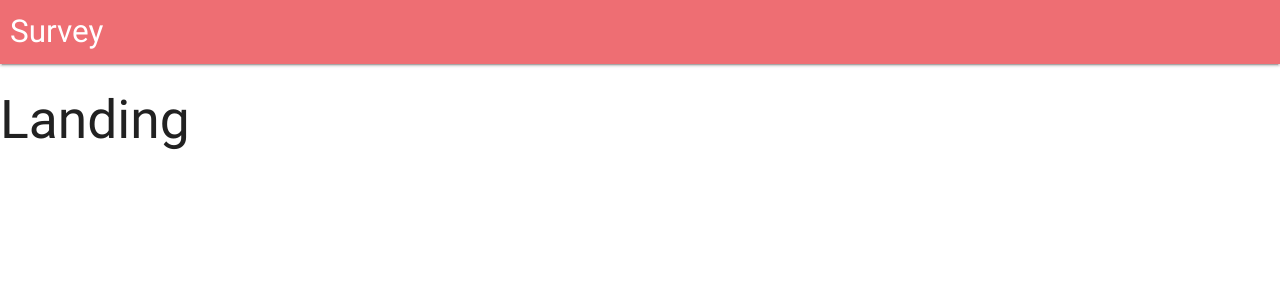
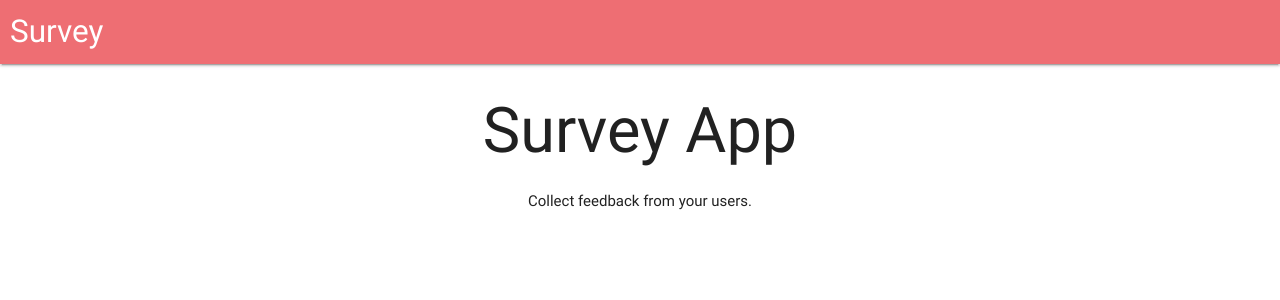
Before and after one commit to bharatchopra28/surveyapp, a React (Create React App) app in the folder client/: page / in a window 1280 px wide. Shown: the top 300 px of the page. Built offline with nearby package versions, Linux system fonts and the light colour scheme; no server answers.

Commit message:
Landing page contructed and little fix for header

```diff
--- a/client/src/components/App.js
+++ b/client/src/components/App.js
@@ -3,10 +3,10 @@
 import { BrowserRouter, Route } from 'react-router-dom';
 
 import Header from './Header';
+import Landing from './Landing';
 import { fetchUser } from '../actions';
 const Dashboard = () => <h2>Dashboard</h2>;
 const SurveyNew = () => <h2> SurveyNew</h2>;
-const Landing = () => <h2>Landing</h2>;
 
 class App extends Component {
 	componentDidMount() {
--- a/client/src/components/Header.js
+++ b/client/src/components/Header.js
@@ -1,5 +1,6 @@
 import React, { Component } from 'react';
 import { connect } from 'react-redux';
+import { Link } from 'react-router-dom';
 
 class Header extends Component {
 	renderContent = () => {
@@ -17,7 +18,7 @@
 		return (
 			<nav>
 			    <div className="nav-wrapper" style={{ paddingLeft: 10 }}>
-			      	<a href="#" className="left brand-logo">Survey</a>
+			      	<Link to={this.props.auth ? '/surveys' : '/'} className="left brand-logo">Survey</Link>
 			      	<ul className="right">
 			        	{this.renderContent()}
 			      	</ul>
--- /dev/null
+++ b/client/src/components/Landing.js
@@ -0,0 +1,16 @@
+import React, { Component } from 'react';
+
+class Landing extends Component {
+	render() {
+		return (
+			<div style={{ textAlign: 'center' }}>
+				<h1>
+					Survey App
+				</h1>
+				Collect feedback from your users.
+			</div>
+		);
+	}
+}
+
+export default Landing;
```
